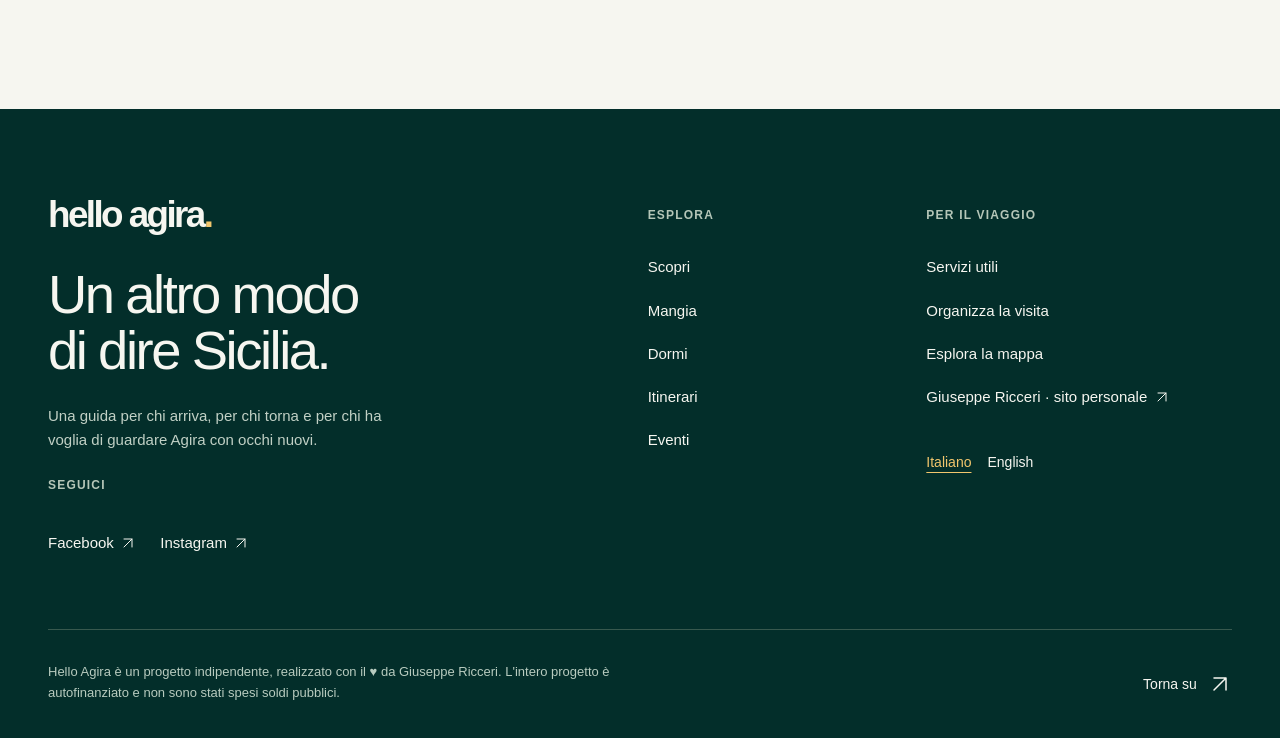
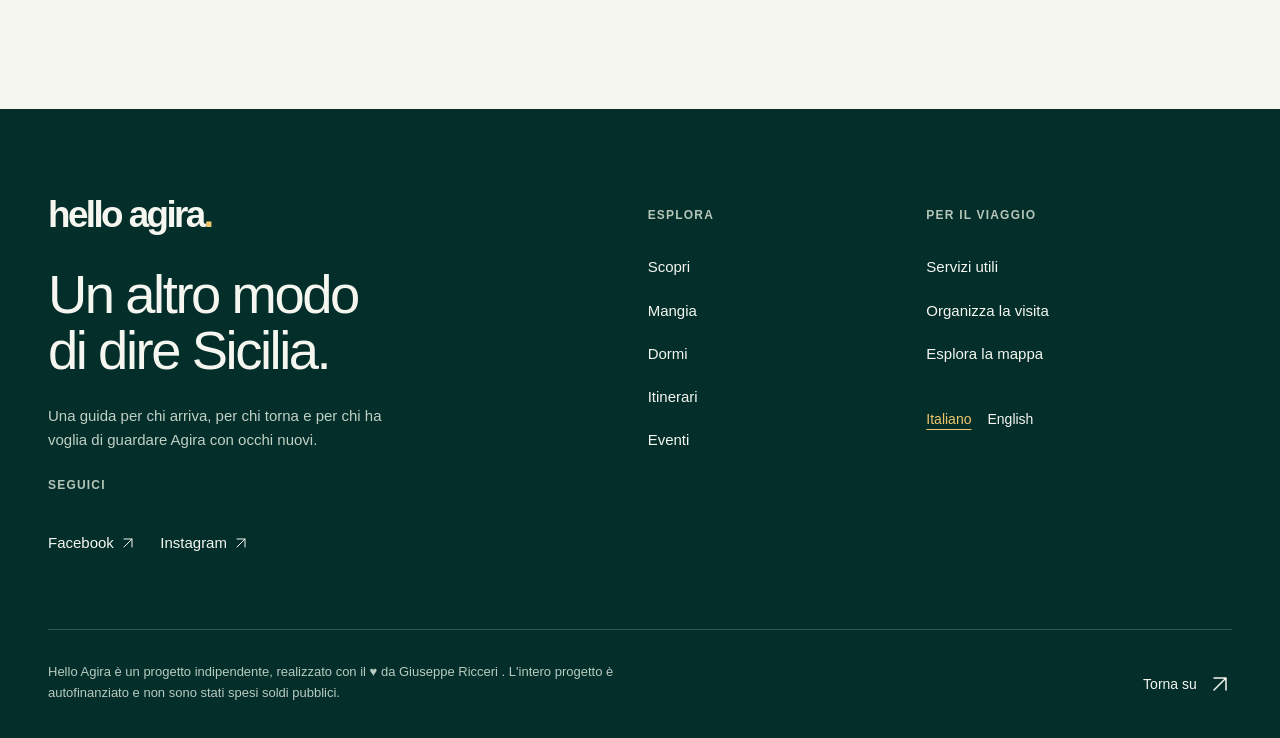
Before and after one commit to etanoox/hello-agira, an Astro site: page /it in a window 1280 px wide. Shown: the part 9215-9953 px from the top of the page. Built offline with nearby package versions, Linux system fonts and the light colour scheme; Astro itself is replaced by a stand-in of ours.

Commit message:
footer edit

```diff
--- a/src/components/SiteFooter.astro
+++ b/src/components/SiteFooter.astro
@@ -19,9 +19,9 @@ const localeTarget = (locale: Locale) => alternatePaths?.[locale] ?? (currentPag
       </nav>
     </div>
     <div class="footer-nav"><p class="eyebrow">{c.footerExplore}</p>{navKeys.slice(0,5).map((key,i)=><a href={target(key)}>{c.nav[i]}</a>)}</div>
-    <div class="footer-nav"><p class="eyebrow">{c.footerUseful}</p><a href={pageUrl('services',lang)}>{lang === 'it' ? 'Servizi utili' : 'Useful services'}</a><a href={pageUrl('stay',lang)}>{c.plan}</a><a href={`${homeUrl(lang)}${anchor('map',lang)}`}>{c.onMap}</a><a href="https://etanoox.me/">{c.contactLink}<Icon name="diagonal"/></a><nav class="footer-language" aria-label={lang === 'it' ? 'Lingua del sito' : 'Site language'}><a href={localeTarget('it')} lang="it" hreflang="it" aria-current={lang === 'it' ? 'page' : undefined}>Italiano</a><a href={localeTarget('en')} lang="en" hreflang="en" aria-current={lang === 'en' ? 'page' : undefined}>English</a></nav></div>
+    <div class="footer-nav"><p class="eyebrow">{c.footerUseful}</p><a href={pageUrl('services',lang)}>{lang === 'it' ? 'Servizi utili' : 'Useful services'}</a><a href={pageUrl('stay',lang)}>{c.plan}</a><a href={`${homeUrl(lang)}${anchor('map',lang)}`}>{c.onMap}</a><nav class="footer-language" aria-label={lang === 'it' ? 'Lingua del sito' : 'Site language'}><a href={localeTarget('it')} lang="it" hreflang="it" aria-current={lang === 'it' ? 'page' : undefined}>Italiano</a><a href={localeTarget('en')} lang="en" hreflang="en" aria-current={lang === 'en' ? 'page' : undefined}>English</a></nav></div>
   </div>
-  <div class="footer-bottom"><p>{c.footerDisclaimer}</p><a href="#top">{c.backTop}<Icon name="diagonal"/></a></div>
+  <div class="footer-bottom"><p> {c.footerDisclaimer.split('Giuseppe Ricceri')[0]} <a href="https://etanoox.me/">Giuseppe Ricceri</a> {c.footerDisclaimer.split('Giuseppe Ricceri')[1]} </p><a href="#top">{c.backTop}<Icon name="diagonal"/></a></div>
 </div></footer>
 
 <style>
```
